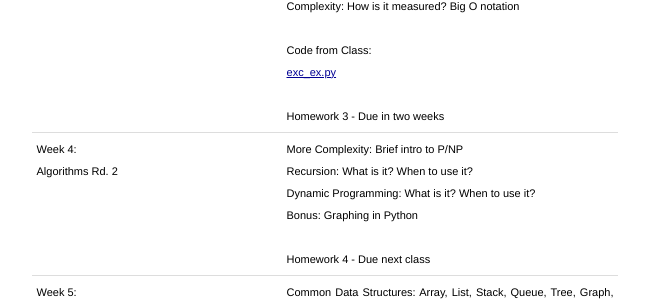
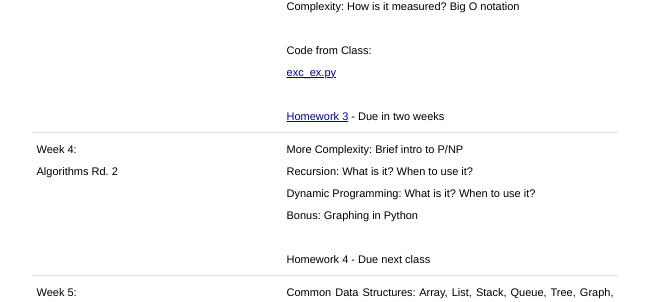
Before and after one commit to joshcutler/PS398, a Jekyll site: the page built from schedule.html, in a window 1280 px wide. Shown: the part 800-1102 px from the top of the page, without its empty margins (315-964 px from the left). Built offline with Jekyll 4.4.1, drawn with Linux system fonts in a browser that asks for light colours; some of the changed lines change nothing that is shown.

Commit message:
Added link to HW3

```diff
--- a/schedule.html
+++ b/schedule.html
@@ -96,7 +96,7 @@ header: PS398
         Code from Class:<br />
         <a href='./assets/Week3/exc_ex.py'>exc_ex.py</a>
         <br /><br />
-        Homework 3 - Due in two weeks
+        <a href='./assets/HW3.pdf'>Homework 3</a> - Due in two weeks
       </td>
     </tr>
 
```
